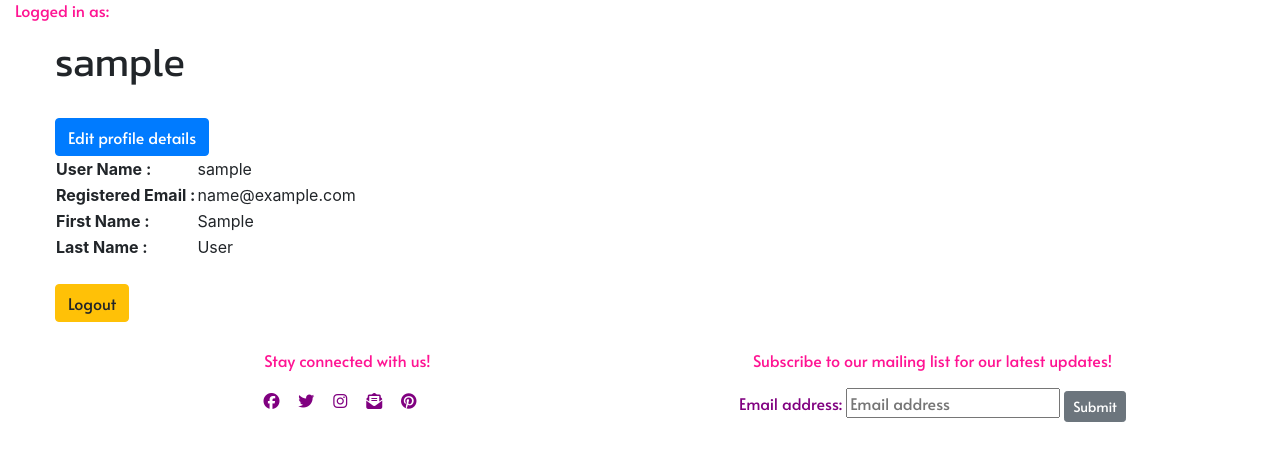
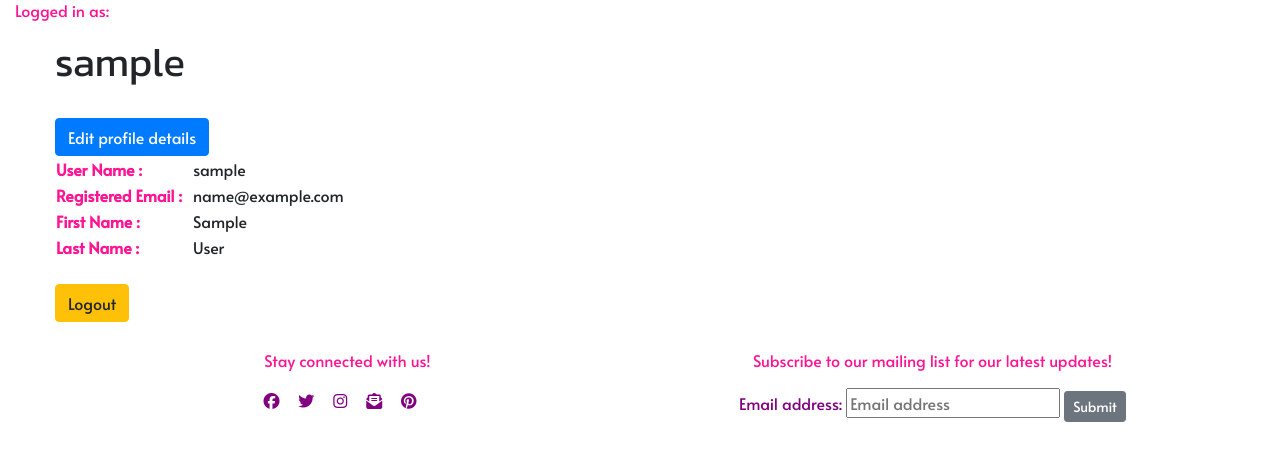
Before and after one commit to jlianyz/project4, a Django app: page /accounts/main/ in a window 1280 px wide. Shown: the part 92-553 px from the top of the page. Run offline with Django 3.2, Linux system fonts and the light colour scheme; the visitor is signed in with stand-in values (Sample User, id 1); some libraries are stand-ins or nearby versions.

Commit message:
added styling for accounts pages

```diff
--- a/static/style.css
+++ b/static/style.css
@@ -252,3 +252,20 @@ h3 {
   color:black;
   font-family:'Alata', sans-serif;
 }
+#registerForm, #loginForm, #updateForm, #payment-form {
+  font-family:'Alata', sans-serif;
+}
+#profile {
+  font-family:'Alata', sans-serif;
+}
+#profile th {
+  color: rgb(255,20,147);
+  font-weight:bolder;
+}
+#profile td {
+  padding-left:10px;
+}
+#pages {
+  color:red !important;
+  text-align:center !important;
+}
```
